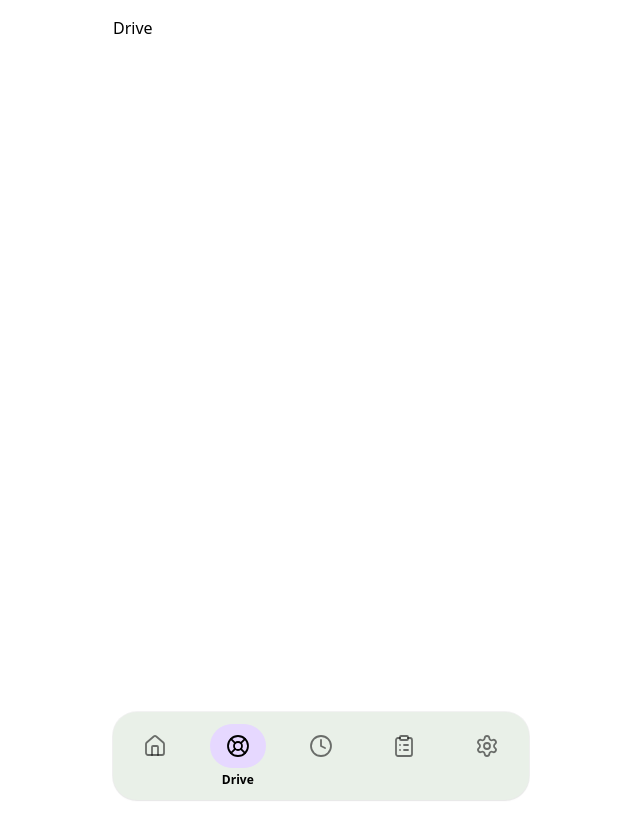
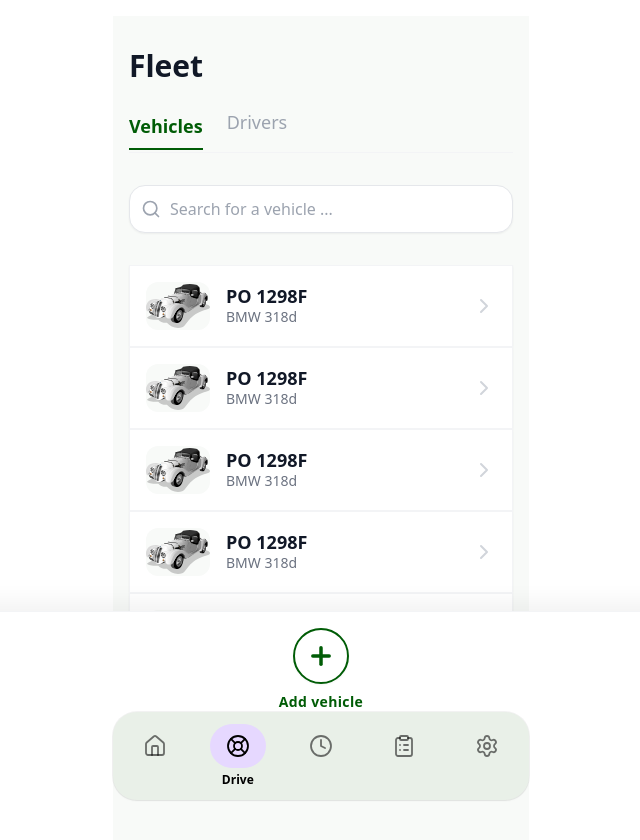
Before and after one commit to FrontendTF/Green-Fleet, a React (Vite) app: page /drive in a window 1280 px wide. Shown: the top 840 px of the page, without its empty margins (319-959 px from the left). Before the commit the page ends 800 px from the top, so only its background shows below. Built offline with nearby package versions, Linux system fonts and the light colour scheme.

Commit message:
feat: add Fleet page

```diff
--- /dev/null
+++ b/src/components/VehicleList.tsx
@@ -0,0 +1,28 @@
+import { ChevronRight } from "lucide-react";
+import vehiclePlaceholder from "../assets/vehicle-placeholder.svg";
+
+export function VehicleListItem() {
+    return (
+        <div className="bg-white p-4 shadow-sm border border-gray-100 flex items-center gap-4 hover:bg-gray-50 transition-colors cursor-pointer">
+            <div className="w-16 h-12 flex-shrink-0 bg-[#f8faf8] rounded-xl overflow-hidden">
+                <img
+                    src={vehiclePlaceholder}
+                    alt="Vehicle"
+                    className="w-full h-full object-contain" />
+            </div>
+
+            <div className="flex flex-col flex-grow">
+                <span className="text-lg font-semibold text-gray-900 leading-tight">
+                    PO 1298F
+                </span>
+                <span className="text-sm text-gray-500">
+                    BMW 318d
+                </span>
+            </div>
+
+            <div className="text-gray-300">
+                <ChevronRight size={24} />
+            </div>
+        </div>
+    );
+}
--- a/src/pages/Drive.tsx
+++ b/src/pages/Drive.tsx
@@ -1,3 +1,55 @@
-export default function Drive() {
-  return <h1>Drive</h1>;
+import { Search } from "lucide-react";
+import { Plus } from "lucide-react";
+import { VehicleListItem } from "../components/VehicleList";
+
+export default function Vehicles() {
+  const dummyVehicles = [1, 2, 3, 4, 5, 6];
+
+  return (
+    <main className="min-h-screen bg-[#f8faf8] px-4 pt-8 pb-32">
+      <h1 className="text-3xl font-bold text-gray-900 mb-6">
+        Fleet
+      </h1>
+
+      <div className="flex items-center gap-6 mb-8 border-b border-gray-100 pb-2">
+        <button
+          className="text-lg font-semibold text-default-green border-b-2 border-default-green pb-2 -mb-[10px]">
+          Vehicles
+        </button>
+
+        <button
+          className="text-lg font-medium text-gray-400 hover:text-gray-600 transition-colors pb-2">
+          Drivers
+        </button>
+      </div>
+
+      <div className="relative w-full mb-8">
+        <div className="absolute inset-y-0 left-0 pl-3 flex items-center pointer-events-none">
+          <Search className="h-5 w-5 text-gray-400" />
+        </div>
+        <input
+          type="text"
+          placeholder="Search for a vehicle ..."
+          className="w-full h-12 pl-10 pr-4 bg-white border border-gray-200 rounded-2xl shadow-sm focus:outline-none focus:ring-2 focus:ring-default-green transition-all" />
+      </div>
+
+      <div className="flex flex-col">
+        {dummyVehicles.map((item) => (<VehicleListItem key={item} />))}
+      </div>
+
+      <div className="fixed bottom-[64px] left-0 w-full bg-white border-t border-gray-100 px-6 pt-4 pb-6 z-40 flex flex-col items-center shadow-[0_-15px_20px_-5px_rgba(0,0,0,0.05)]">
+        <button
+          className="flex items-center justify-center w-14 h-14 bg-white rounded-full border-2 border-default-green shadow-sm active:scale-95 transition-all">
+          <Plus
+            size={28}
+            className="text-default-green stroke-[3px]" />
+        </button>
+
+        <span className="text-default-green font-semibold text-sm tracking-wide mt-2">
+          Add vehicle
+        </span>
+      </div>
+
+    </main>
+  );
 }
```
